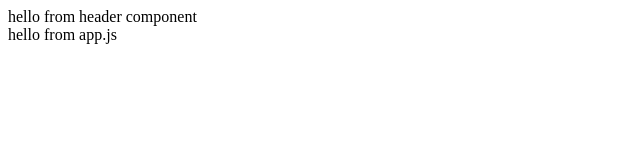
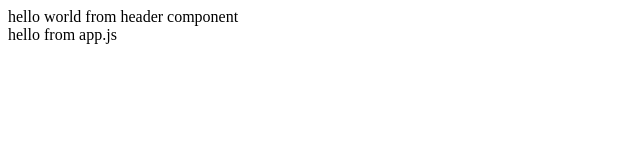
Before and after one commit to ZianEjaz/react-revision, a React (Create React App) app: page / in a window 1280 px wide. Shown: the top 160 px of the page, without its empty margins (0-640 px from the left). Built offline with nearby package versions, Linux system fonts and the light colour scheme.

Commit message:
updated from home

```diff
--- a/src/components/header.js
+++ b/src/components/header.js
@@ -2,7 +2,7 @@
 const Header = ()=>{
     return(
         <header>
-            hello from header component
+            hello world from header component
         </header>
     )
 }
```
